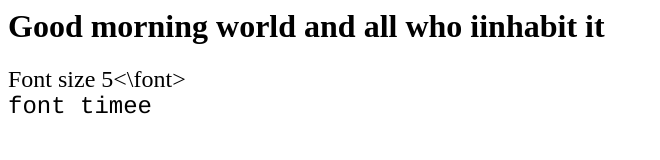
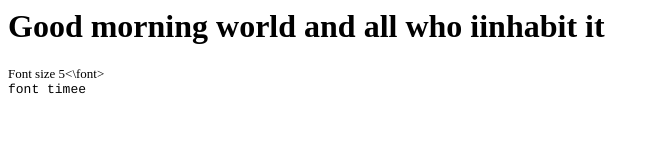
Before and after one commit to lucaspitzer/index, a plain HTML site: page index1.html in a window 1280 px wide. Shown: the whole page, without its empty margins (0-660 px from the left). Drawn offline with Linux system fonts and the light colour scheme.

Commit message:
Update index1.html

```diff
--- a/index1.html
+++ b/index1.html
@@ -1,7 +1,7 @@
 <html>
 <body>
 <h1>Good morning world and all who iinhabit it</h1>
-<font size = "5"> Font size 5<\font>
+<font size = "2"> Font size 5<\font>
 <br/>
 <font face = "Courier"> font timee </font>
 </body>
```
